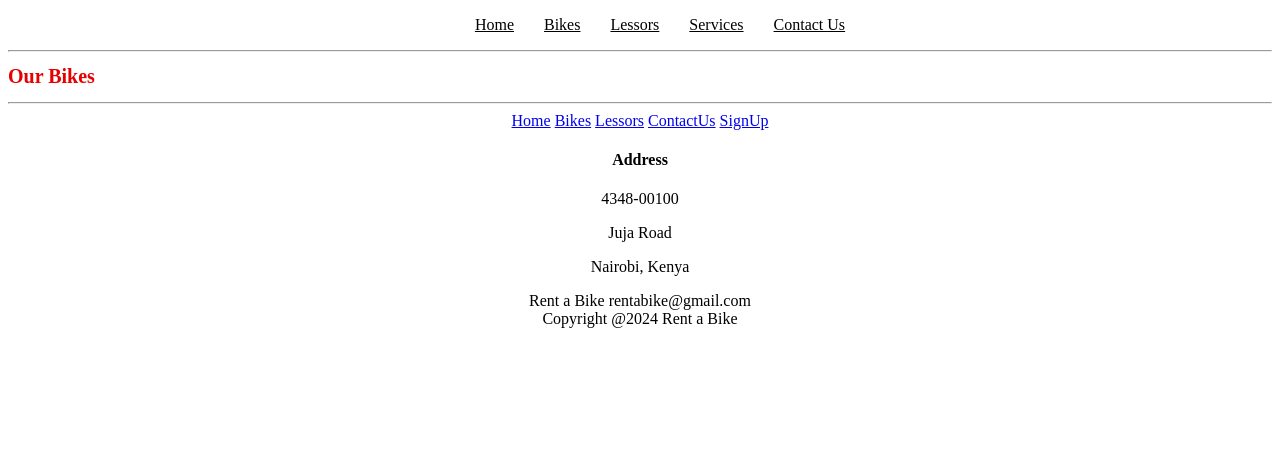
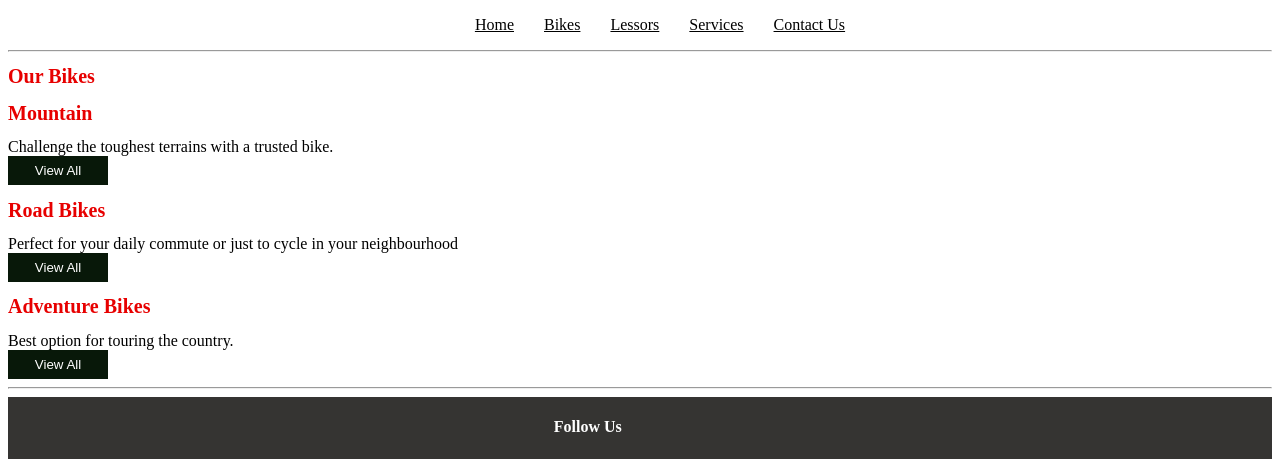
Before and after one commit to bravin-onwonga/rent-a-bike, a Flask app: page /home in a window 1280 px wide. Shown: the top 459 px of the page. Before the commit the page ends 328 px from the top, so only its background shows below. Run offline with Flask 3, Linux system fonts and the light colour scheme; data that the repository does not hold is empty.

Commit message:
task:Creating my home page caurosels and product display

```diff
--- a/web_dynamic/index.py
+++ b/web_dynamic/index.py
@@ -5,6 +5,7 @@ from models import storage
 from flask import Flask, render_template
 
 from models.bike import Bike
+from models.lessor import Lessor
 app = Flask(__name__)
 
 
@@ -30,8 +31,19 @@ def signup():
 def home():
     """ Home(Landing) Page"""
     bikes = storage.all(Bike).values()
+    mountain_bikes = []
+    road_bikes = []
+    adventure_bikes = []
 
-    return render_template('home.html', bikes=bikes, cache_id=uuid.uuid4())
+    for bike in bikes:
+        if bike.get('category') == 'mountain':
+            mountain_bikes.append(bike)
+        elif bike.get('category') == 'road':
+            road_bikes.append(bike)
+        elif bike.get('category') == 'adventure':
+            adventure_bikes.append(bike)
+
+    return render_template('home.html', mountain_bikes=mountain_bikes, road_bikes=road_bikes, adventure_bikes=adventure_bikes, cache_id=uuid.uuid4())
 
 @app.route('/bikes', strict_slashes=False)
 def bikes():
@@ -59,6 +71,25 @@ def contact():
 
     return render_template('contact.html', bikes=bikes, cache_id=uuid.uuid4())
 
+@app.route('/bike/<model>', strict_slashes=False)
+def product(model):
+    """ View product """
+    bike = None
+
+    bikes = storage.all(Bike).values()
+
+    for b in bikes:
+        if b.get('model') == model:
+            bike = b
+            break
+
+    lessor = None
+
+    if bike:
+        lessor = storage.get(Lessor, bike.get('lessor_id'))
+
+    return render_template('display.html', bike=bike, lessor=lessor, cache_id=uuid.uuid4())
+
 if __name__ == "__main__":
     """ Main Function """
     app.run(host='0.0.0.0', port=5001, debug=True)
--- a/web_dynamic/static/scripts/home.js
+++ b/web_dynamic/static/scripts/home.js
@@ -1,3 +1,18 @@
 $(document).ready(function(){
-
+  $(".owl-carousel").owlCarousel({
+    loop: true,
+    margin: 10,
+    nav: true,
+    responsive: {
+      0: {
+        items: 1
+      },
+      600: {
+        items: 2
+      },
+      1000: {
+        items: 3
+      }
+    }
+  });
 });
--- a/web_dynamic/static/styles/base.css
+++ b/web_dynamic/static/styles/base.css
@@ -10,5 +10,39 @@ gap: 30px;
 color: black;}
 
 .footer-div {
+display: flex;
+flex-direction: column;
+justify-content: center;
+width: 100%;
+color: white;
+background-color: rgb(53, 52, 50);
+}
+
+.footer-divs {
+display: flex;
+flex-direction: row;
+justify-content: space-between;
+width: 75rem;
+margin: auto;
+}
+
+
+.footer-divs a {
+color: white;
+}
+
+.quick-links {
+display: flex;
+flex-direction: column;
+justify-content: center;
+gap: 5px;
+}
+
+.copyright-info {
 text-align: center;
 }
+
+.copyright-info span {
+font-size: 20px;
+font-weight: 400;
+}
--- a/web_dynamic/static/styles/home.css
+++ b/web_dynamic/static/styles/home.css
@@ -2,3 +2,31 @@
   color: rgb(231, 0, 0);
   font-size: 20px;
 }
+
+.category-item {
+  display: flex;
+  flex-direction: row;
+}
+
+.home-bike-img {
+  height: 200px;
+  width: 100%;
+  object-fit: contain;
+  gap: 10px;
+}
+
+.bike-details {
+  display: flex;
+  flex-direction: column;
+  text-align: center;
+}
+
+.view-all-btn {
+  align-self: right;
+  background: #081809;
+  border: none;
+  width: 100px;
+  color: white;
+  padding: 7px;
+  margin: auto;
+}
--- a/web_dynamic/templates/base.html
+++ b/web_dynamic/templates/base.html
@@ -6,6 +6,7 @@
   <meta name="viewport" content="width=device-width, initial-scale=1.0">
   <link rel="stylesheet" type="text/css" href="../static/styles/base.css?{{ cache_id }}" />
   {% block extra_styles %}{% endblock %}
+  {% block extra_scripts %}{% endblock %}
   <title>Rent-a-bike</title>
 </head>
 
@@ -28,29 +29,41 @@
     {% endblock %}
   </main>
 
+  <hr />
   <footer class="footer-div">
-    <hr />
-    <div>
+    <div class="footer-divs">
       <div class="quick-links">
+        <h2>Quick Links</h2>
         <a href="/home">Home</a>
-        <a href="/home">Bikes</a>
-        <a href="/home">Lessors</a>
-        <a href="/home">ContactUs</a>
-        <a href="/home">SignUp</a>
+        <a href="/bikes">Bikes</a>
+        <a href="/lessors">Lessors</a>
+        <a href="/contact">ContactUs</a>
+        <a href="/signup">SignUp</a>
+        <a href="/login">Login</a>
       </div>
-      <div>
+      <div class="quick-links">
         <h4>Address</h4>
         <p>4348-00100</p>
         <p>Juja Road</p>
         <p>Nairobi, Kenya</p>
       </div>
       <div class="quick-links">
+        <h4>Follow Us</h4>
+        <a href="https://www.facebook.com/"><img src="../static/images/facebook.png" alt="facebook" /></a>
+        <a href="https://www.twitter.com/"><img src="../static/images/twitter.png" alt="twitter" /></a>
+        <a href="https://www.instagram.com/"><img src="../static/images/instagram.png" alt="instagram" /></a>
+      </div>
+      <div class="quick-links">
+        <h4>Contact</h4>
         <span>Rent a Bike</span>
         <span>rentabike@gmail.com</span>
       </div>
 
     </div>
-    <span>Copyright @2024 Rent a Bike</span>
+    <div class="copyright-info">
+      <hr />
+      <span>Copyright @2024 Rent a Bike</span>
+    </div>
   </footer>
 
 </body>
--- a/web_dynamic/templates/bikes.html
+++ b/web_dynamic/templates/bikes.html
@@ -10,7 +10,9 @@
   <div class="bike-container">
     {% for bike in bikes %}
     <div class="bike">
-      <img src="{{ url_for('static', filename='images/' + bike.model + '.png') }}" alt="" class="bike-img" />
+      <a href="/bike/{{ bike.model }}">
+        <img src="{{ url_for('static', filename='images/' + bike.model + '.png') }}" alt="" class="bike-img" />
+      </a>
       <div class="bike-details">
         <p>{{ bike.model }}</p>
         <p><b>{{ bike.price }}</b></p>
--- a/web_dynamic/templates/home.html
+++ b/web_dynamic/templates/home.html
@@ -2,12 +2,78 @@
 
 {% block extra_styles %}
 <link rel="stylesheet" type="text/css" href="{{ url_for('static', filename='styles/home.css', cache_id=cache_id) }}">
+<link rel="stylesheet" type="text/css"
+  href="https://cdnjs.cloudflare.com/ajax/libs/OwlCarousel2/2.3.4/assets/owl.carousel.min.css">
+<link rel="stylesheet" type="text/css"
+  href="https://cdnjs.cloudflare.com/ajax/libs/OwlCarousel2/2.3.4/assets/owl.theme.default.min.css">
+{% endblock %}
+
+{% block extra_scripts %}
+<script src="https://cdnjs.cloudflare.com/ajax/libs/jquery/3.6.0/jquery.min.js"></script>
+<script src="https://cdnjs.cloudflare.com/ajax/libs/OwlCarousel2/2.3.4/owl.carousel.min.js"></script>
+<script src="{{ url_for('static', filename='scripts/home.js', cache_id=cache_id) }}"></script>
 {% endblock %}
 
 {% block content %}
 <div class="home-div">
   <h1>Our Bikes</h1>
   <div class="categories">
+    <h1>Mountain</h1>
+    <span>Challenge the toughest terrains with a trusted bike.</span>
+    <div class="owl-carousel category-item">
+      {% for bike in mountain_bikes %}
+      <div class="mountain_bike item">
+        <a href="/bike/{{ bike.model }}">
+          <img src="{{ url_for('static', filename='images/' + bike.model + '.png') }}" alt="" class="home-bike-img" />
+        </a>
+        <div class="bike-details">
+          <p>{{ bike.model }}</p>
+          <p><b>{{ bike.price }}</b></p>
+        </div>
+      </div>
+      {% endfor %}
+    </div>
+    <a href="/bikes">
+      <button class="view-all-btn">View All</button>
+    </a>
+
+    <h1>Road Bikes</h1>
+    <span>Perfect for your daily commute or just to cycle in your neighbourhood</span>
+    <div class="owl-carousel category-item">
+      {% for bike in road_bikes %}
+      <div class="road_bike item">
+        <a href="/bike/{{ bike.model }}">
+          <img src="{{ url_for('static', filename='images/' + bike.model + '.png') }}" alt="" class="home-bike-img" />
+        </a>
+        <div class="bike-details">
+          <p>{{ bike.model }}</p>
+          <p><b>{{ bike.price }}</b></p>
+        </div>
+      </div>
+      {% endfor %}
+    </div>
+    <a href="/bikes">
+      <button class="view-all-btn">View All</button>
+    </a>
+
+    <h1>Adventure Bikes</h1>
+    <span>Best option for touring the country.</span>
+    <div class="owl-carousel category-item">
+      {% for bike in adventure_bikes %}
+      <div class="adventure_bike item">
+        <a href="/bike/{{ bike.model }}">
+          <img src="{{ url_for('static', filename='images/' + bike.model + '.png') }}" alt="" class="home-bike-img" />
+        </a>
+        <div class="bike-details">
+          <p>{{ bike.model }}</p>
+          <p><b>{{ bike.price }}</b></p>
+        </div>
+      </div>
+      {% endfor %}
+    </div>
+    <a href="/bikes">
+      <button class="view-all-btn">View All</button>
+    </a>
   </div>
 </div>
 {% endblock %}
```
Also changed, not shown: web_dynamic/static/styles/display.css (added, +32 -0 lines), web_dynamic/templates/display.html (added, +28 -0 lines), 1 other file.
